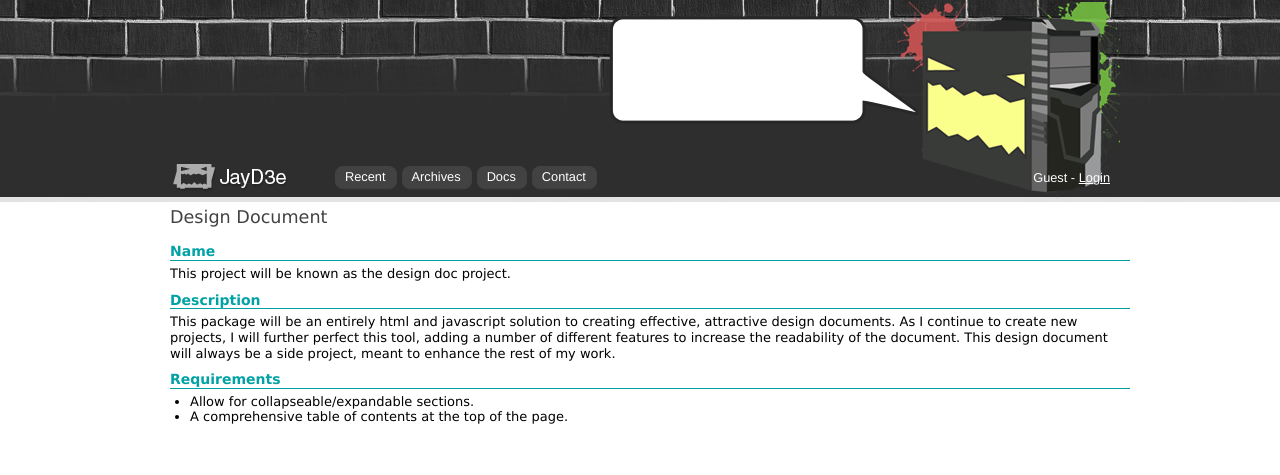
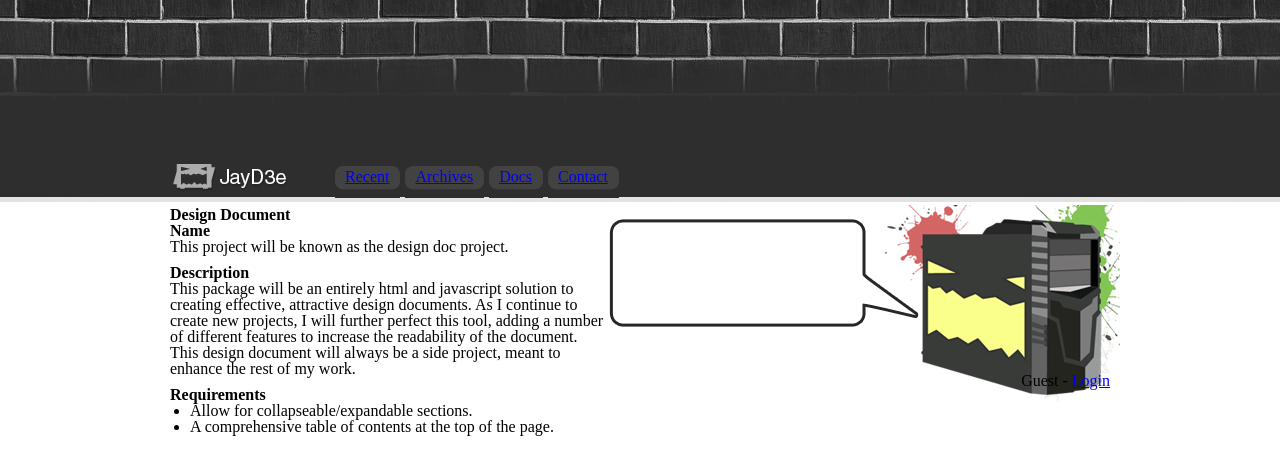
Before and after one commit to jayd3e-archive/jayd3e, a Python web app: template jayd3e/templates/doc/dd.mako in a window 1280 px wide. Shown: the top 475 px of the page. Run offline with Mako, Linux system fonts and the light colour scheme; the template is opened without the code that fills it, so the values that code supplies are empty.

Commit message:
Removed all references to document specific style sheets

```diff
--- a/jayd3e/static/css/doc_style.css
+++ /dev/null
@@ -1,17 +0,0 @@
-.doc_body {
-    max-width: 960px;
-    min-width: 960px;
-    margin: 5px 10px;
-}
-.doc_body h1 {
-    margin-top: 3px;
-    margin-bottom: 10px;
-}
-.doc_body h2, h3, h4, h5, h6 {
-    margin-bottom: 5px;
-    cursor: pointer;
-}
-.doc_body .collapseable {
-    padding-top: 5px;
-    padding-bottom: 5px;
-}
--- a/jayd3e/static/css/type.css
+++ /dev/null
@@ -1,52 +0,0 @@
-h1, h2, a, span, p, label, div, ul, ol {
-    font-family: Helvetica, Verdana, Geneva, sans-serif;
-    line-height: 120%;
-}
-.header ul.main li a{
-    font-size: 80%;
-    color: #FFF;
-    text-decoration: none;
-}
-.header ul.main li a.active span{
-    color: #434242;
-}
-.header ul.main li a:hover span{
-    color: #81CFD3;
-}
-.header ul.main li a.active:hover span{
-    color: #81CFD3;
-}
-.auth_span {
-    font-size: 80%;
-    color: #FFF;
-}
-.auth_span a {
-    color: #FFF;
-}
-.body h1 {
-    font-size: 130%;
-    font-weight: 300;
-    color: #81CFD3;
-}
-.body h2 {
-    font-size: 110%;
-    font-weight: 300;
-    color: #434242;
-}
-.body h3 {
-    font-size: 85%;
-    color: #65596E;
-}
-.body p, .body ul, .body ol {
-    font-size: 80%;
-    color: #2e2e2e;
-}
-.std_form label {
-    font-size: 80%;
-}
-.std_auth_form label {
-    font-size: 80%;
-}
-.operations {
-    font-size: 80%;
-}
--- a/jayd3e/templates/doc/dd.mako
+++ b/jayd3e/templates/doc/dd.mako
@@ -1,4 +1,4 @@
-<%inherit file="../layouts/doc_base.mako"/>
+<%inherit file="../layouts/base.mako"/>
 
 <%def name="body()">
     <!--
--- a/jayd3e/templates/doc/index.mako
+++ b/jayd3e/templates/doc/index.mako
@@ -1,4 +1,4 @@
-<%inherit file="../layouts/doc_base.mako"/>
+<%inherit file="../layouts/base.mako"/>
 
 <%def name="body()">
     <h1>Design Documents</h1>
--- a/jayd3e/templates/doc/stug.mako
+++ b/jayd3e/templates/doc/stug.mako
@@ -1,4 +1,4 @@
-<%inherit file="../layouts/doc_base.mako"/>
+<%inherit file="../layouts/base.mako"/>
 
 <%def name="body()">
     <!--
--- a/jayd3e/templates/layouts/base.mako
+++ b/jayd3e/templates/layouts/base.mako
@@ -5,6 +5,9 @@
 <html>
     <head>
         <title>${title}</title>
+        <script language="javascript" type="text/javascript" src="/static/js/jquery.js"></script>
+        <script language="javascript" type="text/javascript" src="/static/js/run.js"></script>
+        <script language="javascript" type="text/javascript" src="/static/js/collapseExpand.js"></script>
         <link rel="stylesheet" type="text/css" href="/static/css/reset.css" />
         <link rel="stylesheet" type="text/css" href="/static/css/style.css" />
         <link rel="stylesheet" type="text/css" href="/static/css/type.css" />
--- a/jayd3e/templates/layouts/doc_base.mako
+++ /dev/null
@@ -1,35 +0,0 @@
-<!-- doc_base.mako -->
-<DOCTYPE html>
-<%namespace name="header" file="header.mako"/>
-<%namespace name="footer" file="footer.mako"/>
-
-<html>
-    <head>
-        <title>${title}</title>
-        <head>
-        <title>Design Doc</title>
-        <script language="javascript" type="text/javascript" src="/static/js/jquery.js"></script>
-        <script language="javascript" type="text/javascript" src="/static/js/run.js"></script>
-        <script language="javascript" type="text/javascript" src="/static/js/collapseExpand.js"></script>
-        <link rel="stylesheet" type="text/css" href="/static/css/reset.css" />
-        <link rel="stylesheet" type="text/css" href="/static/css/doc_style.css" />
-        <link rel="stylesheet" type="text/css" href="/static/css/doc_type.css" />
-        <link rel="stylesheet" type="text/css" href="/static/css/style.css" />
-        <link rel="stylesheet" type="text/css" href="/static/css/type.css" />
-    </head>
-    <body>
-        <div class="header">
-        	<div class="centered">
-            	${header.header(here)}
-            </div>
-        </div>
-        <div class="centered">
-        	<div class="doc_body">
-            	${self.body()}
-            </div>
-        </div>
-        <div class="footer">
-            ${footer.footer()}
-        </div>
-    </body>
-</html>
```
